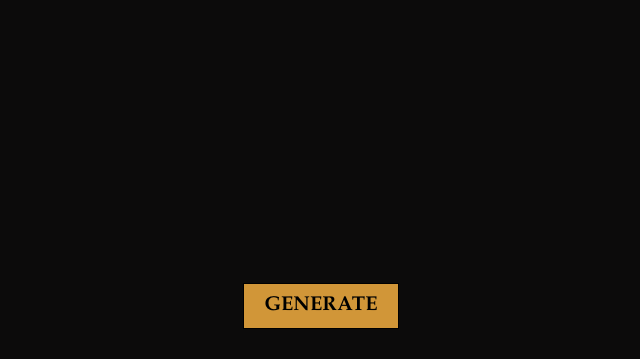
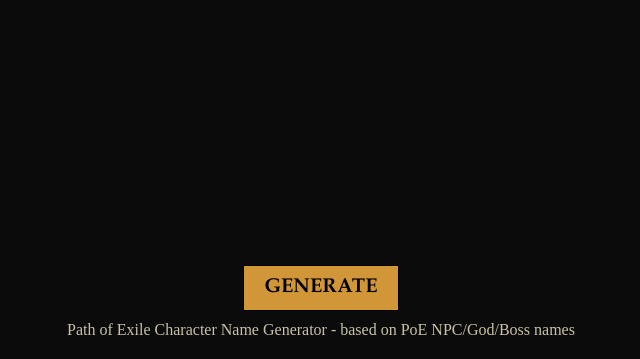
Before and after one commit to roose/poenamegen, a plain HTML site: page index.html in a window 1280 px wide. Shown: the part 441-800 px from the top of the page, without its empty margins (319-959 px from the left). Drawn offline with Linux system fonts and the light colour scheme.

Commit message:
Add description

```diff
--- a/index.html
+++ b/index.html
@@ -26,6 +26,7 @@
       box-sizing: border-box;
       /*background: #f4e1c3;*/
       background: #0c0b0b;
+      color: #CAC2A8;
     }
 
     a {
@@ -77,6 +78,10 @@
       border: 1px solid #000;
     }
 
+    .tools span {
+      text-align: center;
+    }
+
   </style>
 </head>
 <body>
@@ -85,6 +90,7 @@
 
   <div class="tools">
     <button class="go" id="go">Generate</button>
+    <span>Path of Exile Character Name Generator - based on PoE NPC/God/Boss names</span>
     <!-- <a href="#" id="download" download>Save</a> -->
   </div>
 
```
